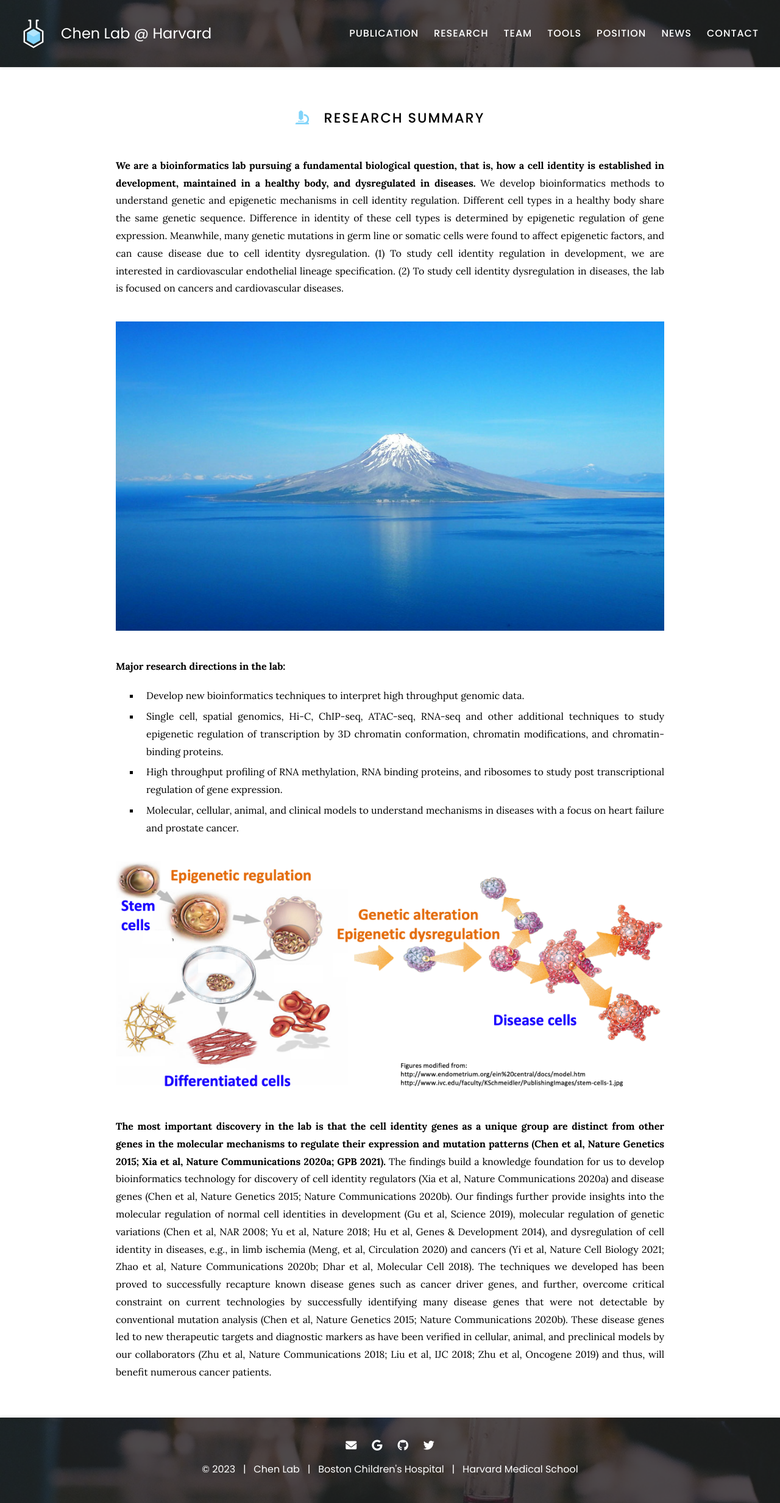
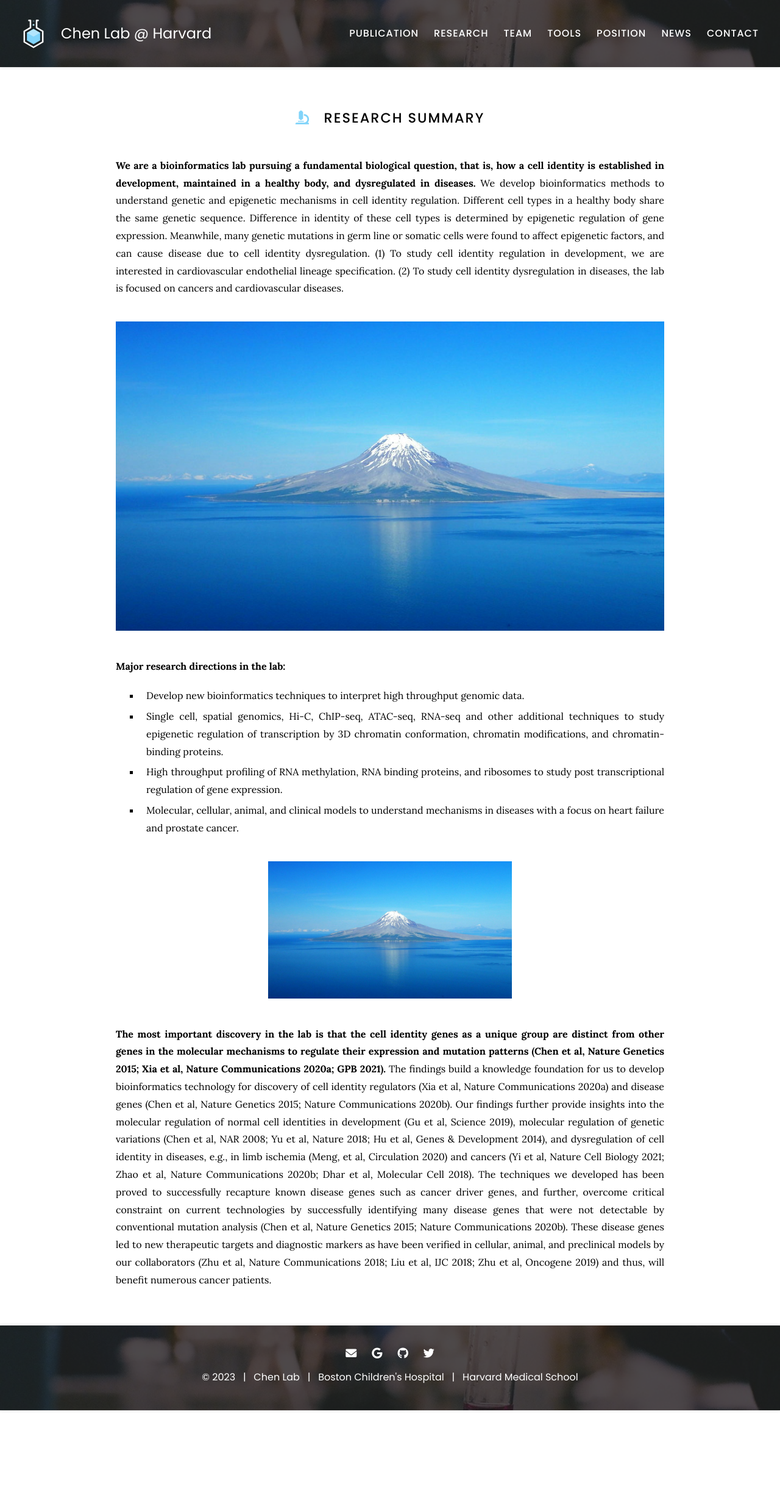
Before and after one commit to kaifuchenlab/kaifuchenlab.github.io, a Jekyll site: the page built from 1.research/index.md, in a window 1280 px wide. Shown: the whole page at 61% size. Built offline with Jekyll 4.4.1, drawn with Linux system fonts in a browser that asks for light colours; after the commit the page ends 2312 px from its top, so only the background shows below that.

Commit message:
Update index.md

```diff
--- a/1.research/index.md
+++ b/1.research/index.md
@@ -27,10 +27,10 @@ nav:
 - Molecular, cellular, animal, and clinical models to understand mechanisms in diseases with a focus on heart failure and prostate cancer.
 
 
-
 {%
-  include gallery.html
-  image1="images/Cell_Identity.png"
+  include figure.html
+  image="images/photo.jpg"
+  width="400px"
 %}
 
 
```
